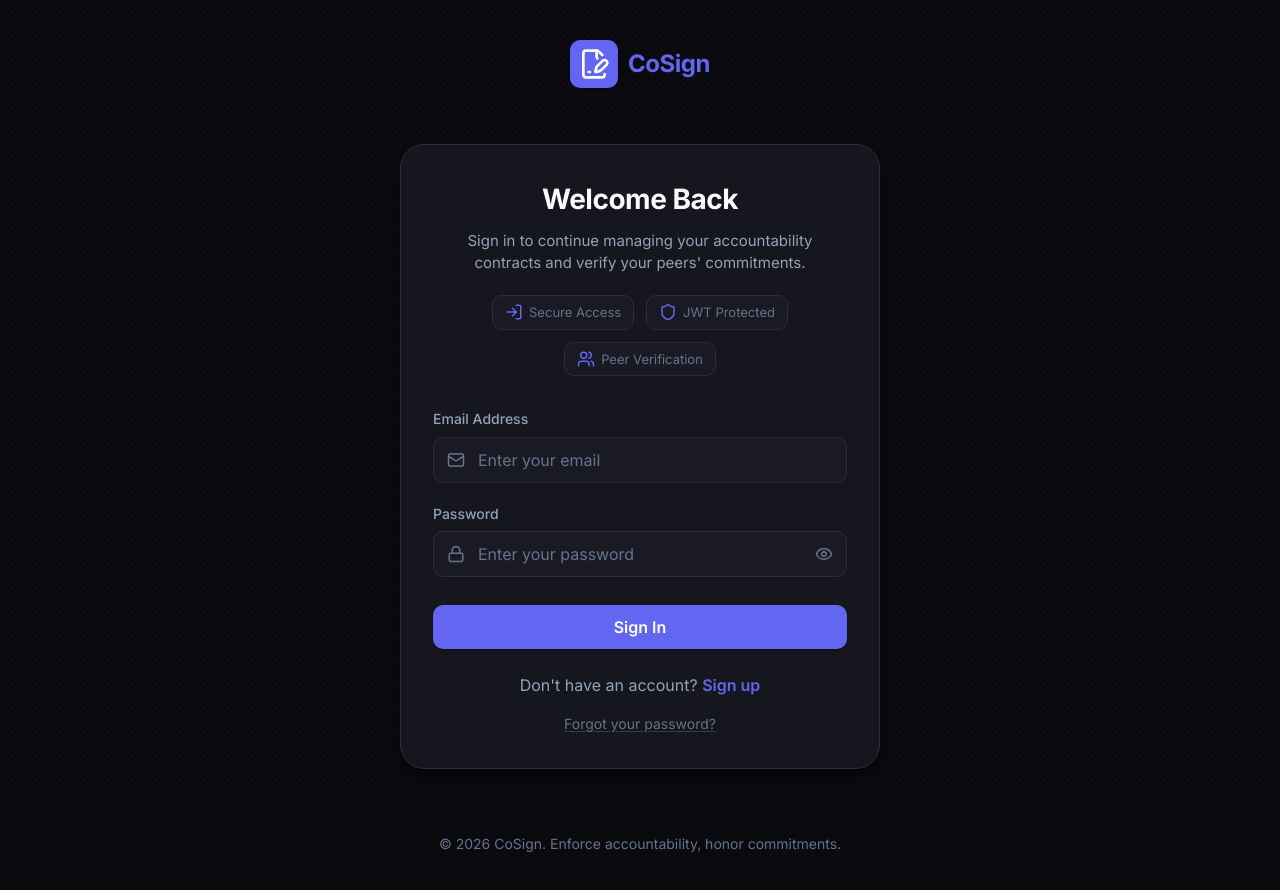
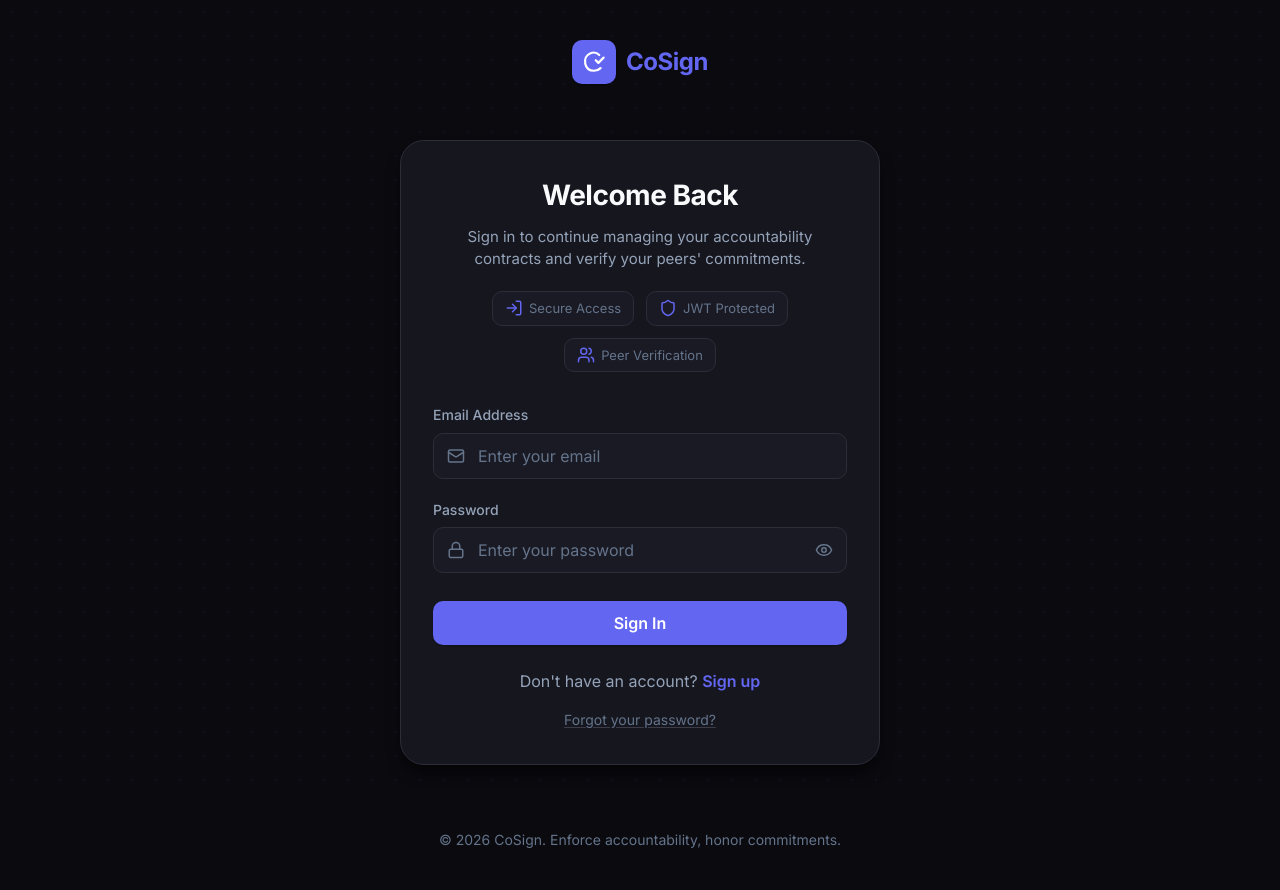
Before and after one commit to Shahir-47/CoSign, a React app in the folder frontend/: page /login in a window 1280 px wide. Shown: the top 890 px of the page. Built offline with nearby package versions, Linux system fonts and the light colour scheme; no server answers; the HTML template or start-up script is replaced by a standard one.

Commit message:
refactor: replace FileSignature with custom CoSignIcon in Logo component for improved consistency

```diff
--- a/frontend/src/components/shared/Logo.tsx
+++ b/frontend/src/components/shared/Logo.tsx
@@ -1,22 +1,50 @@
-import { FileSignature } from 'lucide-react';
-import styles from './Logo.module.css';
+import styles from "./Logo.module.css";
 
 interface LogoProps {
-  size?: 'sm' | 'md' | 'lg';
+	size?: "sm" | "md" | "lg";
 	showText?: boolean;
 }
 
-export default function Logo({ size = 'md', showText = true }: LogoProps) {
+// Custom CoSign logo - stylized "C" with a checkmark integrated
+function CoSignIcon({ size = 32 }: { size?: number }) {
+	return (
+		<svg
+			width={size}
+			height={size}
+			viewBox="0 0 32 32"
+			fill="none"
+			xmlns="http://www.w3.org/2000/svg"
+		>
+			{/* Stylized C shape */}
+			<path
+				d="M22 8C19.5 5.5 15.5 4.5 12 6C7 8 5 13 6 18C7 23 11 26 16 26C19 26 21.5 25 23.5 23"
+				stroke="currentColor"
+				strokeWidth="2.5"
+				strokeLinecap="round"
+			/>
+			{/* Integrated checkmark at the end */}
+			<path
+				d="M18 14L21 17L27 11"
+				stroke="currentColor"
+				strokeWidth="2.5"
+				strokeLinecap="round"
+				strokeLinejoin="round"
+			/>
+		</svg>
+	);
+}
+
+export default function Logo({ size = "md", showText = true }: LogoProps) {
 	const iconSizes = {
-    sm: 24,
-    md: 32,
-    lg: 48,
+		sm: 22,
+		md: 28,
+		lg: 40,
 	};
 
 	return (
 		<div className={`${styles.logo} ${styles[size]}`}>
 			<div className={styles.iconWrapper}>
-        <FileSignature size={iconSizes[size]} strokeWidth={2} />
+				<CoSignIcon size={iconSizes[size]} />
 			</div>
 			{showText && <span className={styles.text}>CoSign</span>}
 		</div>
```
Lines whose indentation alone changed are shown as unchanged.
